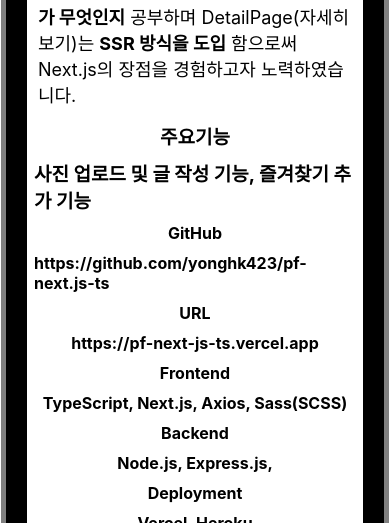
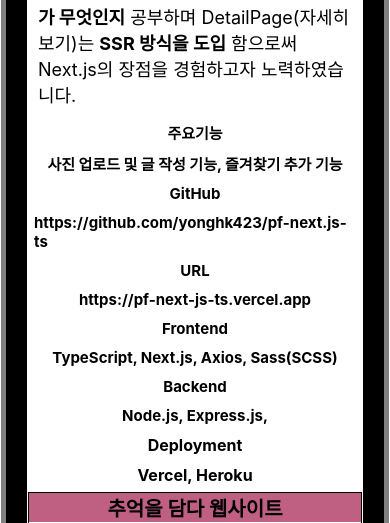
Before and after one commit to yonghk423/pf-next.js-ts, a Next.js app: page / in a window 390 px wide. Shown: the part 2380-2903 px from the top of the page. Built offline with nearby package versions, Linux system fonts and the light colour scheme.

Commit message:
total scss

```diff
--- a/components/Project.module.scss
+++ b/components/Project.module.scss
@@ -362,21 +362,25 @@
             .projectIntroTextBox {
               margin:  1px;
               display:grid;
-
               .projectIntroMajor {
                 margin: 5px;
+                font-size: 15px;
               }
               .projectIntroGitHub {
                 margin: 5px;
+                font-size: 15px;
               }
               .projectIntroURL {
                 margin: 5px;
+                font-size: 15px;
               }
               .projectIntroFront {
                 margin: 5px;
+                font-size: 15px;
               }
               .projectIntroBack {
                 margin: 5px;
+                font-size: 15px;
               }
               .projectIntroDeploy {
                 margin: 5px;
```
